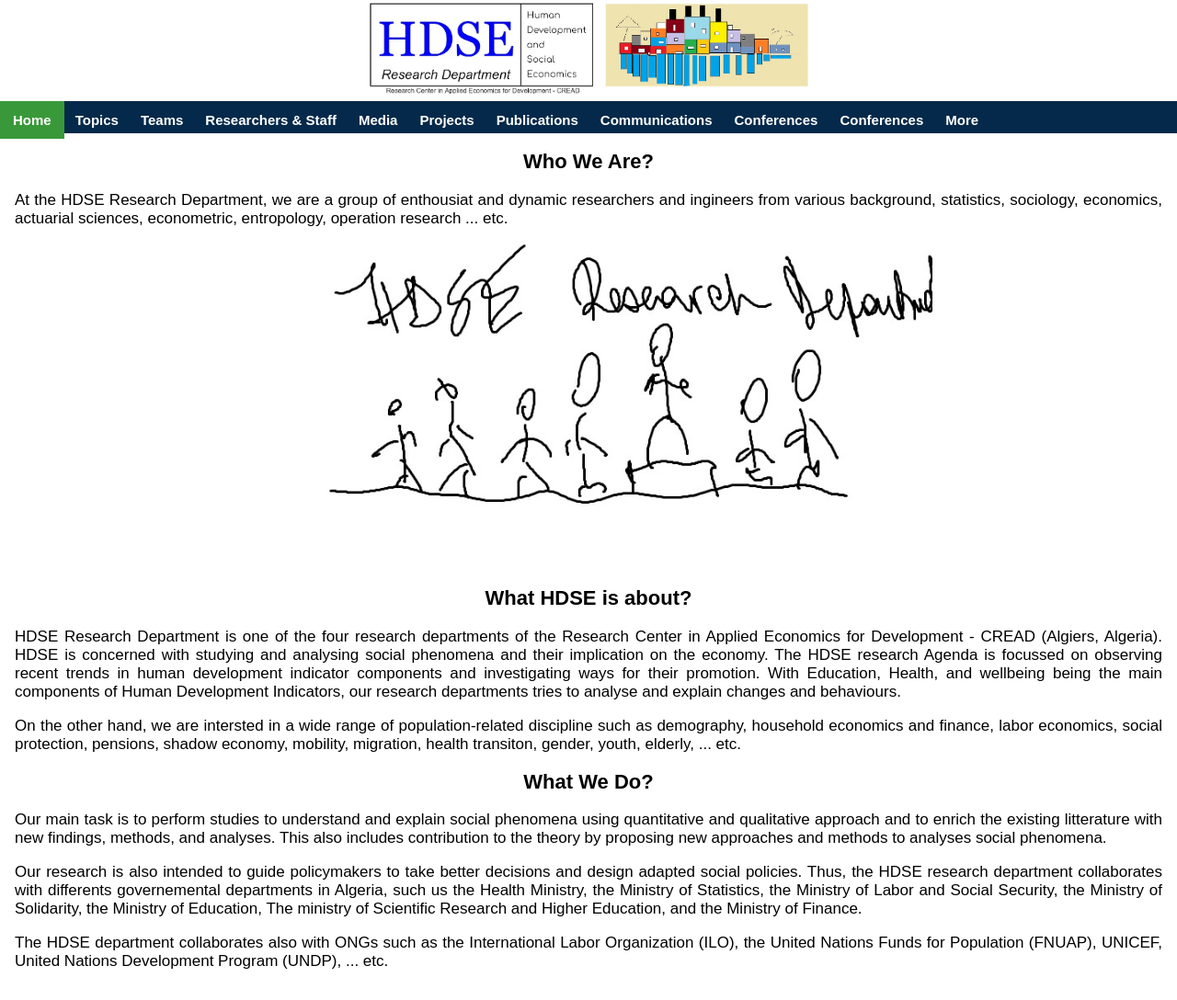
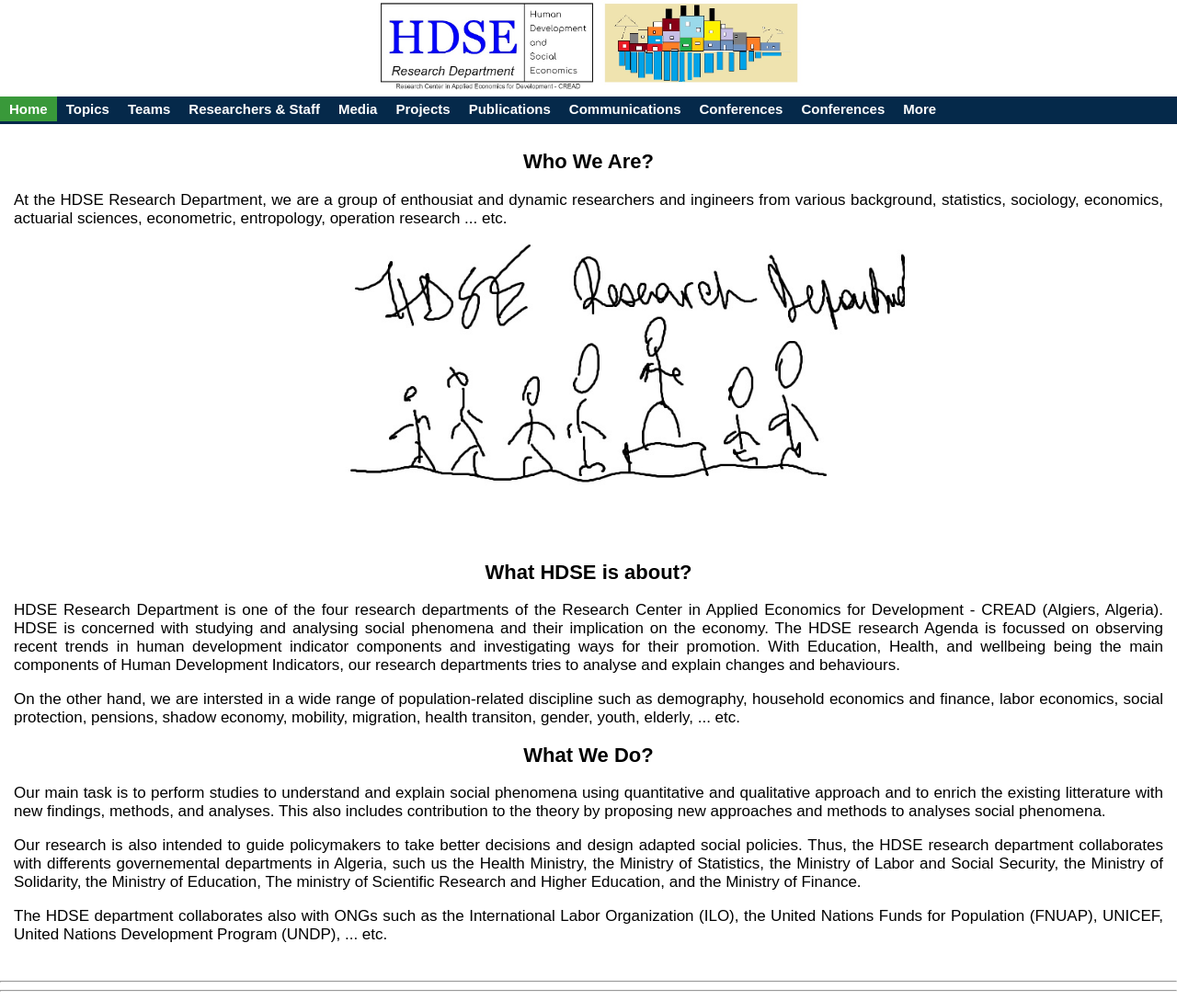
Before and after one commit to Farid-FLICI/farid-flici.github.io, a Jekyll site: the page hdse.html, which Jekyll copies as it is, in a window 1280 px wide and 1088 px high. Shown: the whole window at 92% size. Built offline with Jekyll 4.4.1, drawn with Linux system fonts in a browser that asks for light colours.

Commit message:
Update hdse.html

```diff
--- a/hdse.html
+++ b/hdse.html
@@ -7,15 +7,14 @@
 
 body {margin: 0;       }
 p{               font-family: sans-serif; font-size: 17px; text-align: justify; }
+h2{              font-family: sans-serif; font-size: 22px; font-weight: bold ; text-align: center   }
 
-h2{                    font-family: sans-serif; font-size: 22px; font-weight: bold ; text-align: center   }
-
-ul.topnav {  list-style-type: none;  margin: 0;  padding: 0;  background-color: #05294a;
-    font-family: sans-serif; font-size: 15px ; position:fixed; top: 110px; width:100%; height:35px; font-weight: bold}
+ul.topnav {  list-style-type: none;  margin: 0;  padding: 0px 0px 0px 0px;  background-color: #05294a;
+    font-family: sans-serif; font-size: 15px ; position:fixed; top: 105px; width:100%; height:30px; font-weight: bold}
 
 ul.topnav li {float: left;}
 
-ul.topnav li a {  display: block;  color: white;  text-align: center;  padding: 12px 12px;  text-decoration: none;}
+ul.topnav li a {  display: block;  color: white;  text-align: center;  padding: 5px 10px 5px 10px;  text-decoration: none;}
 ul.topnav li a:hover:not(.active) {background-color: #39993A;}
 ul.topnav li a.active {background-color: #04AA6D;}
 ul.topnav li.right {float: right;}
@@ -24,8 +23,8 @@ ul.topnav li.right {float: right;}
     ul.topnav li.right,
     ul.topnav li {float: center;}
 }
-ul.topnav_a {  list-style-type: none;  margin: 0;  padding: 0;  background-color: white;
-    font-family: sans-serif; position: fixed ; top: 0px; width:100%, height:40px}
+ul.topnav_a {  list-style-type: none;  margin: 0;  padding: 0px;  background-color: white;
+    font-family: sans-serif; position: fixed ; top: 0px; width:100%, height:30px}
 
 .header {    position:fixed; top:0px; padding: 0px;   text-align: center; background-color: white;  color: white; font-size: 30px; width: 100%  }
 </style>
@@ -33,9 +32,9 @@ ul.topnav_a {  list-style-type: none;  margin: 0;  padding: 0;  background-color
 <body>
 
 <div class="header" >
-<img src="https://github.com/Farid-FLICI/farid-flici.github.io/blob/master/logo_hdse3.jpg?raw=true", height="105px"  style="float: center;" alt="Logo" />
+<img src="https://github.com/Farid-FLICI/farid-flici.github.io/blob/master/logo_hdse3.jpg?raw=true", height="100px"  style="float: center;" alt="Logo" />
 </div>  <ul class="topnav">
-            <li><a style="background-color:#39993A; padding: 12px 14px " href="https://farid-flici.github.io/hdse.html"> Home </a></li>
+            <li><a style="background-color:#39993A" href="https://farid-flici.github.io/hdse.html"> Home </a></li>
             <li><a href="support.html" > Topics             </a></li>
             <li><a href="services.html"> Teams              </a></li>
             <li><a href="products.html"> Researchers & Staff </a></li>
@@ -49,12 +48,12 @@ ul.topnav_a {  list-style-type: none;  margin: 0;  padding: 0;  background-color
 
 </ul>
 
-<div style="padding:15px 16px;margin-top:130px; float: center; overflow: hidden">
+<div style="padding:15px 15px 15px 15px;margin-top:130px; float: center; overflow: hidden">
     <h2> Who We Are? </h2>
     <p> At the HDSE Research Department, we are a group of enthousiat and dynamic researchers and ingineers from various background, statistics,
     sociology, economics, actuarial sciences, econometric, entropology, operation research ... etc.  </p>
-    <p style="text-align:center;"><img src="https://github.com/Farid-FLICI/farid-flici.github.io/blob/master/hdse_group_pic.jpg?raw=true"; width="60%"
-    ;  />   </p>
+    <p style="text-align:center;"><img src="https://github.com/Farid-FLICI/farid-flici.github.io/blob/master/hdse_group_pic.jpg?raw=true";
+    width="55%" />   </p>
 
     <h2> What HDSE is about? </h2>
     <p> HDSE Research Department is one of the four research departments of the Research Center in Applied Economics for Development - CREAD
@@ -78,6 +77,8 @@ ul.topnav_a {  list-style-type: none;  margin: 0;  padding: 0;  background-color
     (FNUAP), UNICEF, United Nations Development Program (UNDP), ... etc. </p>
 
 </div>
+<hr>
+<hr>
 
 </body>
 </html>
```
